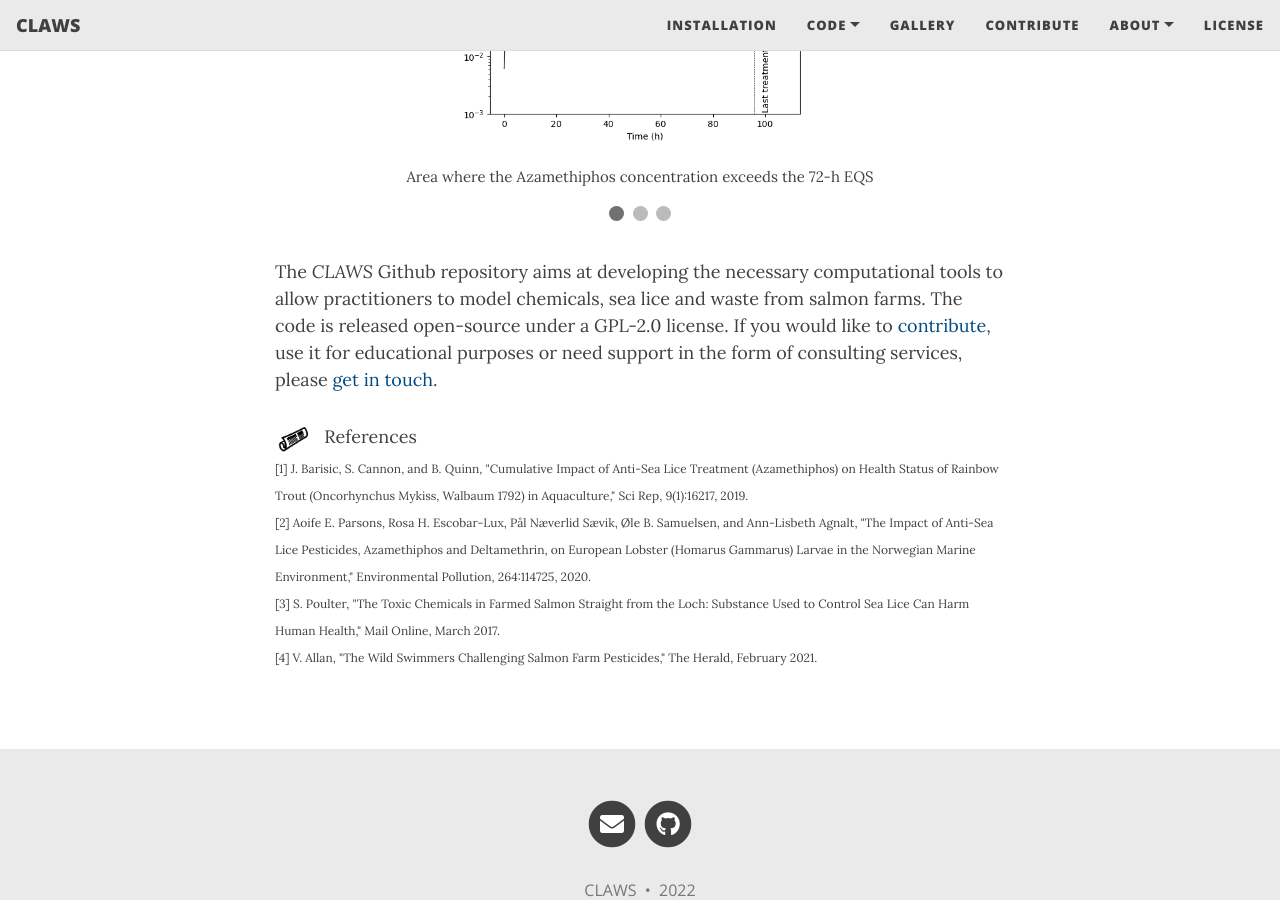
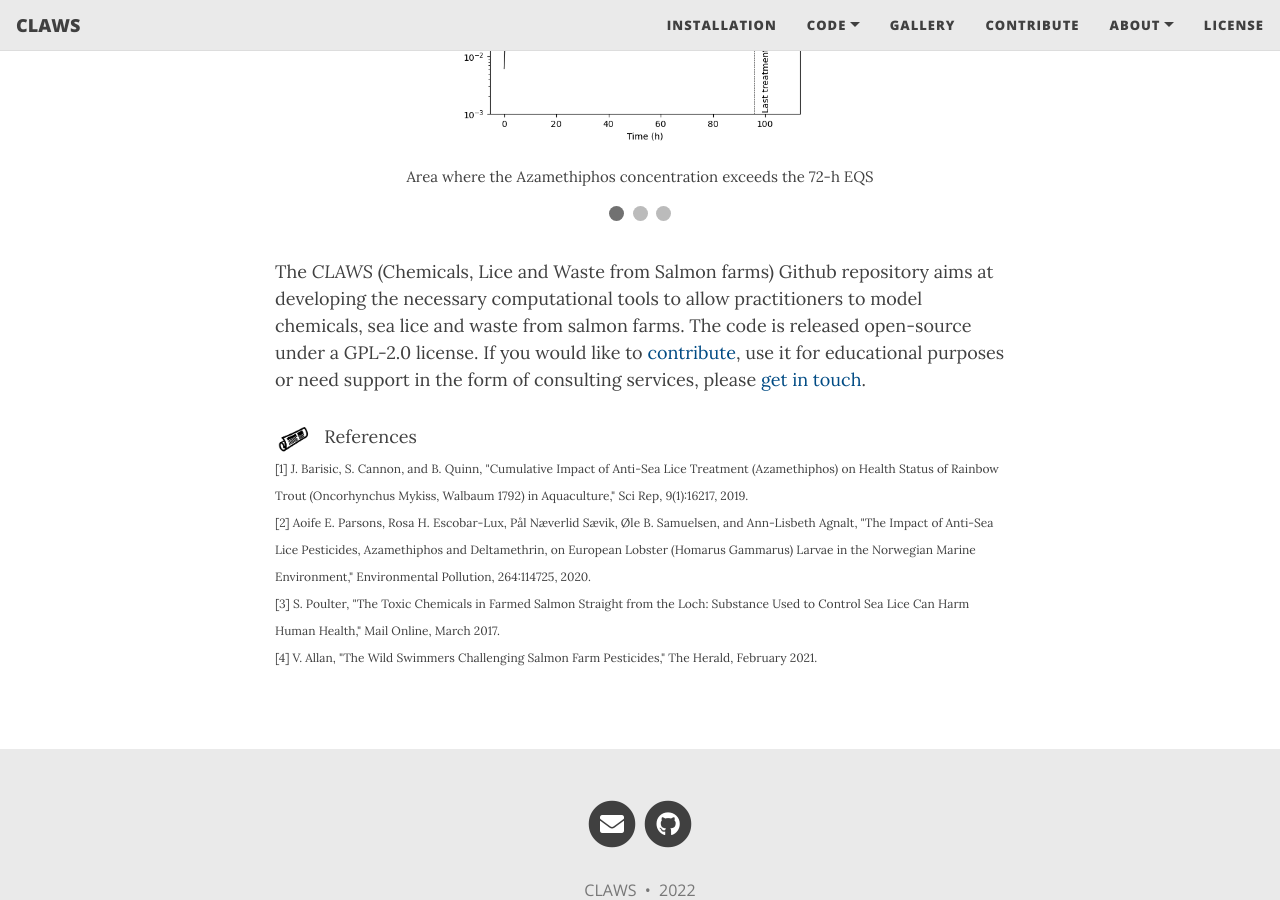
Before and after one commit to claws-scot/claws-scot.github.io, a Jekyll site: the page built from index.html, in a window 1280 px wide and 900 px high, scrolled down 629 px. Built offline with Jekyll 4.4.1, drawn with Linux system fonts in a browser that asks for light colours; nearby versions of some CDN libraries; the list of posts is cut into pages by our own code.

Commit message:
Editing web pages

```diff
--- a/index.html
+++ b/index.html
@@ -51,7 +51,7 @@
 </div>
 
 <p>
-The <i>CLAWS</i> Github repository aims at developing the necessary computational tools to allow practitioners to model chemicals, sea lice and waste from salmon farms. The code is released open-source under a GPL-2.0 license. If you would like to <a href="https://claws-scot.github.io/contribute/">contribute</a>, use it for educational purposes or need support in the form of consulting services, please <a href="https://claws-scot.github.io/contact">get in touch</a>.
+The <i>CLAWS</i> (Chemicals, Lice and Waste from Salmon farms) Github repository aims at developing the necessary computational tools to allow practitioners to model chemicals, sea lice and waste from salmon farms. The code is released open-source under a GPL-2.0 license. If you would like to <a href="https://claws-scot.github.io/contribute/">contribute</a>, use it for educational purposes or need support in the form of consulting services, please <a href="https://claws-scot.github.io/contact">get in touch</a>.
 </p>
 
 <p><img src="/docs/icons/publis.png" width="35"> &nbsp; References
```
